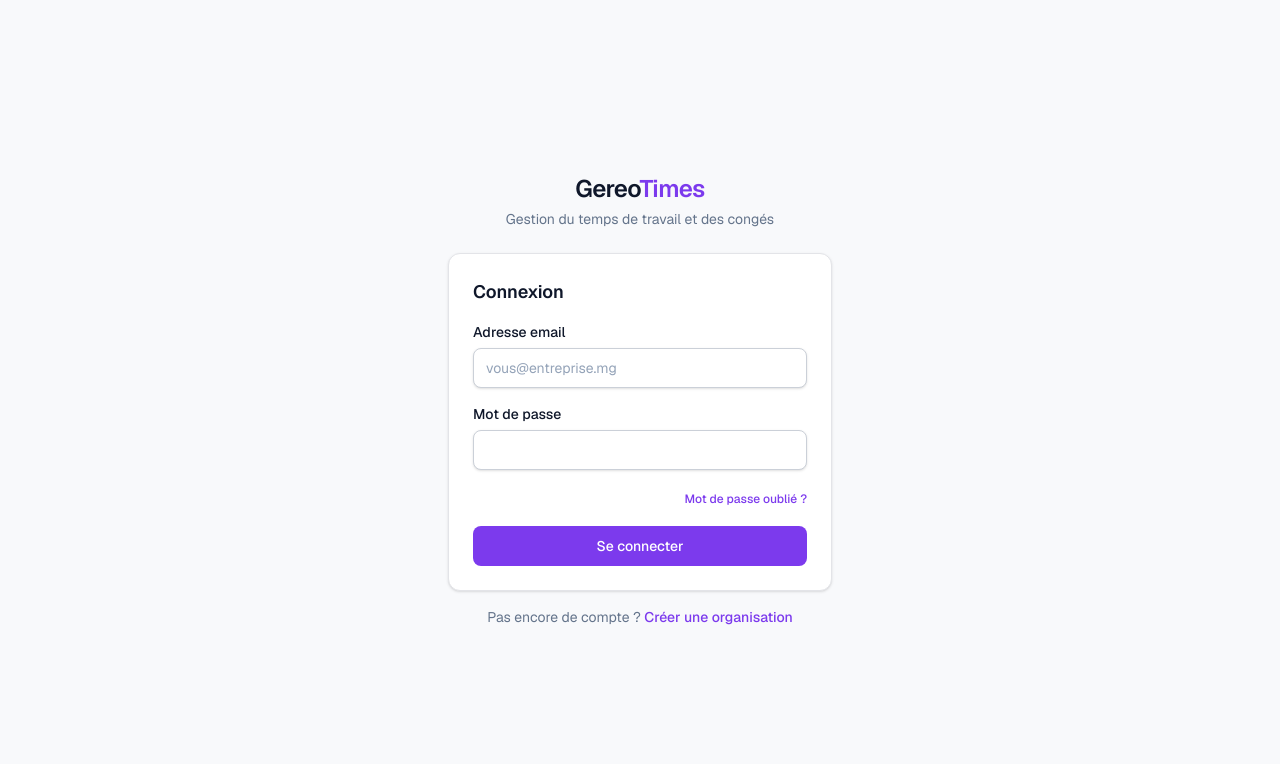
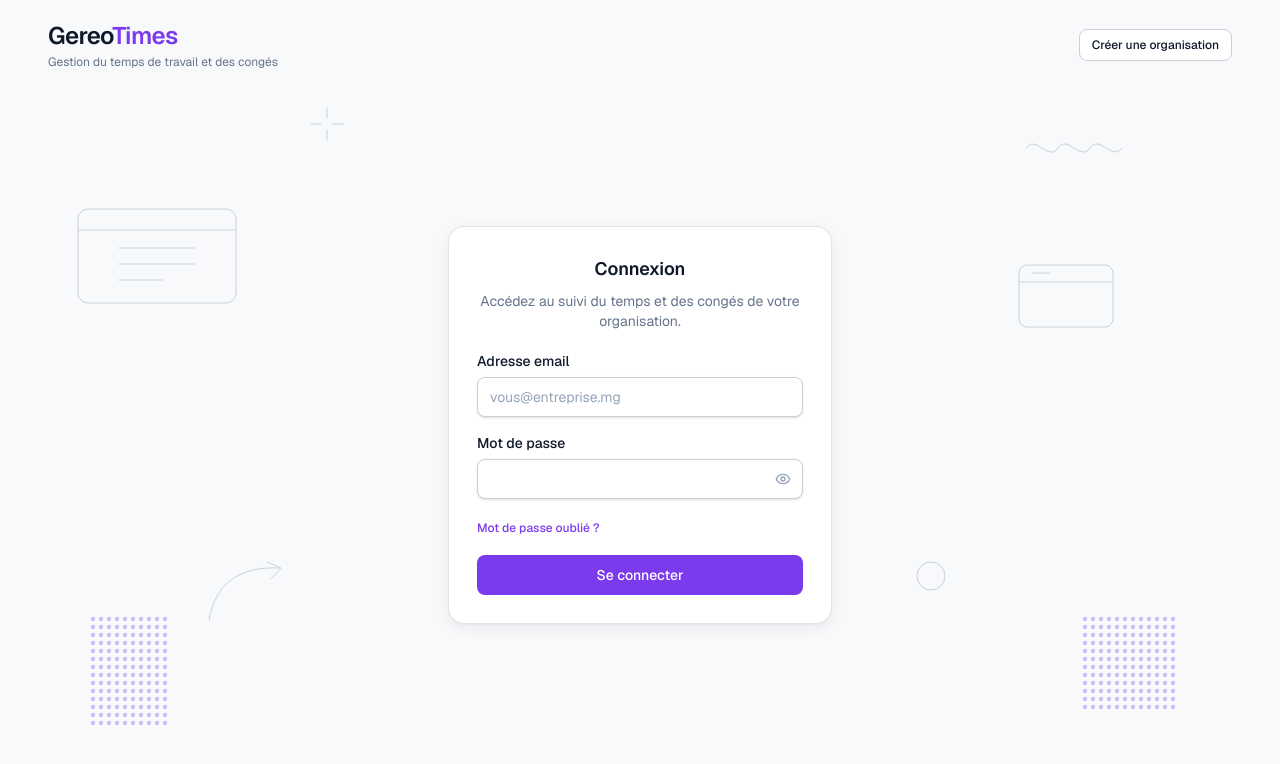
Before and after one commit to mea-dev-pro/gereo_times, a Next.js app: page /connexion in a window 1280 px wide. Shown: the top 764 px of the page. Built offline with nearby package versions, Linux system fonts and the light colour scheme.

Commit message:
Entree d application : habillage inspire de la maquette de connexion, mot de passe affichable, champ au focus en violet

```diff
--- a/src/app/connexion/login-form.tsx
+++ b/src/app/connexion/login-form.tsx
@@ -6,6 +6,7 @@
 import { Alert } from "@/components/ui/alert";
 import { Button } from "@/components/ui/button";
 import { Input, Label } from "@/components/ui/form";
+import { PasswordInput } from "@/components/ui/password-input";
 
 export function LoginForm({ next }: { next: string }) {
   const [state, formAction, pending] = useActionState<ActionState, FormData>(
@@ -34,16 +35,17 @@
 
       <div>
         <Label htmlFor="password">Mot de passe</Label>
-        <Input
+        <PasswordInput
           id="password"
           name="password"
-          type="password"
           required
           autoComplete="current-password"
         />
       </div>
 
-      <p className="text-right">
+      {/* Placé avant le bouton, comme « Having trouble in sign in? » de la
+          maquette de référence. */}
+      <p>
         <Link
           href="/mot-de-passe-oublie"
           className="text-xs font-medium text-brand-strong hover:underline"
--- a/src/app/connexion/page.tsx
+++ b/src/app/connexion/page.tsx
@@ -1,6 +1,7 @@
 import type { Metadata } from "next";
 import Link from "next/link";
 import { AuthCard, AuthShell } from "@/components/auth-shell";
+import { buttonVariants } from "@/components/ui/button";
 import { LoginForm } from "./login-form";
 
 export const metadata: Metadata = { title: "Connexion" };
@@ -17,19 +18,19 @@
 
   return (
     <AuthShell
-      footer={
-        <>
-          Pas encore de compte ?{" "}
-          <Link
-            href="/inscription"
-            className="font-medium text-brand-strong hover:underline"
-          >
-            Créer une organisation
-          </Link>
-        </>
+      action={
+        <Link
+          href="/inscription"
+          className={buttonVariants({ variant: "outline", size: "sm" })}
+        >
+          Créer une organisation
+        </Link>
       }
     >
-      <AuthCard title="Connexion">
+      <AuthCard
+        title="Connexion"
+        description="Accédez au suivi du temps et des congés de votre organisation."
+      >
         <LoginForm next={next} />
       </AuthCard>
     </AuthShell>
--- a/src/app/inscription/signup-form.tsx
+++ b/src/app/inscription/signup-form.tsx
@@ -5,6 +5,7 @@
 import { Alert } from "@/components/ui/alert";
 import { Button } from "@/components/ui/button";
 import { Input, Label } from "@/components/ui/form";
+import { PasswordInput } from "@/components/ui/password-input";
 
 export function SignupForm() {
   const [state, formAction, pending] = useActionState<ActionState, FormData>(
@@ -56,10 +57,9 @@
 
       <div>
         <Label htmlFor="password">Mot de passe</Label>
-        <Input
+        <PasswordInput
           id="password"
           name="password"
-          type="password"
           required
           minLength={6}
           autoComplete="new-password"
--- a/src/components/auth-shell.tsx
+++ b/src/components/auth-shell.tsx
@@ -3,40 +3,54 @@
 import { cn } from "@/lib/utils";
 
 /**
- * Habillage des écrans publics : marque, colonne étroite, carte.
+ * Habillage des écrans publics : l'entrée de l'application.
  *
- * Les écrans de connexion, d'inscription et de réinitialisation répétaient le
- * même bloc à l'identique ; il vit ici. Le point d'arrivée des liens reçus par
- * courriel (/auth/confirmer) garde son propre habillage : il n'a pas de carte,
- * son contenu étant un état de traitement centré.
+ * Inspiration de la maquette `img/ui login.webp` (mesurée au pixel, voir
+ * docs/ECRAN-CONNEXION-REFERENCE.md) pour la **composition** : décor de traits
+ * en fond, barre du haut avec la marque à gauche et l'action de changement de
+ * parcours à droite, carte centrée, titre et sous-titre centrés.
+ *
+ * Ce qui n'est pas repris de la maquette, et pourquoi :
+ *
+ * - **sa palette crème et ambre** : l'identité du projet vient de l'autre
+ *   maquette (violet, cinq teintes sémantiques) et l'ambre y signifie
+ *   « attention » — il ne peut pas devenir décoratif sans perdre son sens ;
+ * - **la rangée de boutons Google / Apple / Facebook** : aucun fournisseur
+ *   d'identité tiers n'est configuré ici, et un bouton sans effet est pire qu'un
+ *   bouton absent ;
+ * - **l'illustration d'une personne** : dessin sous licence, sans équivalent
+ *   dans le projet. Le décor de traits reprend l'esprit « croquis sur fond
+ *   clair » sans rien copier.
+ *
+ * Tout est peint avec les jetons de `globals.css` : les écrans suivent donc le
+ * thème sombre sans variante à écrire.
  */
 export function AuthShell({
+  action,
   children,
-  footer,
 }: {
+  action?: ReactNode;
   children: ReactNode;
-  footer?: ReactNode;
 }) {
   return (
-    <main className="flex min-h-screen items-center justify-center px-4 py-12">
-      <div className="w-full max-w-sm">
-        <div className="mb-6 text-center">
-          <Link
-            href="/connexion"
-            className="text-2xl font-semibold tracking-tight text-content"
-          >
+    <main className="relative flex min-h-screen flex-col overflow-hidden bg-surface-muted">
+      <Decor />
+
+      <header className="relative z-10 flex items-center justify-between gap-3 px-5 py-5 sm:px-8 lg:px-12">
+        <Link href="/connexion" className="min-w-0">
+          <span className="block text-xl font-semibold tracking-tight text-content sm:text-2xl">
             Gereo<span className="text-brand-strong">Times</span>
-          </Link>
-          <p className="mt-1 text-sm text-content-muted">
+          </span>
+          <span className="mt-0.5 hidden text-xs text-content-muted sm:block">
             Gestion du temps de travail et des congés
-          </p>
-        </div>
+          </span>
+        </Link>
 
-        {children}
+        {action ? <div className="shrink-0">{action}</div> : null}
+      </header>
 
-        {footer ? (
-          <p className="mt-4 text-center text-sm text-content-muted">{footer}</p>
-        ) : null}
+      <div className="relative z-10 flex flex-1 items-center justify-center px-4 pb-12 pt-2">
+        <div className="w-full max-w-sm">{children}</div>
       </div>
     </main>
   );
@@ -56,22 +70,147 @@
   return (
     <div
       className={cn(
-        "rounded-xl border border-border bg-surface p-6 shadow-sm",
+        "rounded-card border border-border bg-surface p-6 shadow-card sm:p-7",
         className
       )}
     >
-      <h1
-        className={cn(
-          "text-lg font-semibold text-content",
-          description ? "mb-1" : "mb-4"
-        )}
-      >
+      <h1 className="text-center text-lg font-semibold text-content">
         {title}
       </h1>
       {description ? (
-        <p className="mb-4 text-sm text-content-muted">{description}</p>
+        <p className="mt-2 text-center text-sm text-content-muted">
+          {description}
+        </p>
       ) : null}
-      {children}
+      <div className="mt-5">{children}</div>
     </div>
   );
 }
+
+/**
+ * Décor de fond : traits fins et pointillés, dans l'esprit de la maquette.
+ * Décoratif de bout en bout (`aria-hidden`), donc absent de l'arbre
+ * d'accessibilité. Réservé aux grands écrans : sur téléphone, la place
+ * appartient au formulaire.
+ */
+function Decor() {
+  return (
+    <div
+      aria-hidden="true"
+      className="pointer-events-none absolute inset-0 hidden select-none lg:block"
+    >
+      {/* Fenêtre de navigateur, à gauche du formulaire */}
+      <svg
+        className="absolute left-[6%] top-[26%] h-24 w-40 text-border-strong"
+        viewBox="0 0 160 96"
+        fill="none"
+      >
+        <rect x="1" y="1" width="158" height="94" rx="10" stroke="currentColor" />
+        <path d="M1 22h158" stroke="currentColor" />
+        <path
+          d="M42 40h76M42 56h76M42 72h44"
+          stroke="currentColor"
+          strokeLinecap="round"
+        />
+      </svg>
+
+      {/* Flèche courbe, en bas à gauche */}
+      <svg
+        className="absolute bottom-[22%] left-[16%] h-16 w-24 text-border-strong"
+        viewBox="0 0 96 64"
+        fill="none"
+      >
+        <path
+          d="M4 60C10 24 34 6 74 8"
+          stroke="currentColor"
+          strokeLinecap="round"
+        />
+        <path
+          d="M62 2l14 6-10 11"
+          stroke="currentColor"
+          strokeLinecap="round"
+          strokeLinejoin="round"
+        />
+      </svg>
+
+      {/* Rectangle pointillé, en bas à gauche */}
+      <svg
+        className="absolute bottom-[9%] left-[7%] h-28 w-20 text-brand opacity-40"
+        viewBox="0 0 80 112"
+      >
+        <defs>
+          <pattern
+            id="points-auth-gauche"
+            width="8"
+            height="8"
+            patternUnits="userSpaceOnUse"
+          >
+            <circle cx="3" cy="3" r="2.2" fill="currentColor" />
+          </pattern>
+        </defs>
+        <rect width="80" height="112" fill="url(#points-auth-gauche)" />
+      </svg>
+
+      {/* Trait ondulé, en haut à droite */}
+      <svg
+        className="absolute right-[10%] top-[17%] h-6 w-32 text-border-strong"
+        viewBox="0 0 128 24"
+        fill="none"
+      >
+        <path
+          d="M2 12c10-14 22 14 32 0s22 14 32 0 22 14 32 0"
+          stroke="currentColor"
+          strokeLinecap="round"
+        />
+      </svg>
+
+      {/* Fenêtre à onglets, à droite du formulaire */}
+      <svg
+        className="absolute right-[13%] top-[33%] h-16 w-24 text-border-strong"
+        viewBox="0 0 96 64"
+        fill="none"
+      >
+        <rect x="1" y="1" width="94" height="62" rx="8" stroke="currentColor" />
+        <path d="M1 18h94M14 9h18" stroke="currentColor" strokeLinecap="round" />
+      </svg>
+
+      {/* Rectangle pointillé, en bas à droite */}
+      <svg
+        className="absolute bottom-[11%] right-[8%] h-24 w-24 text-brand opacity-40"
+        viewBox="0 0 96 96"
+      >
+        <defs>
+          <pattern
+            id="points-auth-droite"
+            width="8"
+            height="8"
+            patternUnits="userSpaceOnUse"
+          >
+            <circle cx="3" cy="3" r="2.2" fill="currentColor" />
+          </pattern>
+        </defs>
+        <rect width="96" height="96" fill="url(#points-auth-droite)" />
+      </svg>
+
+      {/* Quelques éclats, pour l'aération */}
+      <svg
+        className="absolute left-[24%] top-[13%] h-10 w-10 text-border-strong"
+        viewBox="0 0 40 40"
+        fill="none"
+      >
+        <path
+          d="M20 4v10M20 26v10M4 20h10M26 20h10"
+          stroke="currentColor"
+          strokeLinecap="round"
+        />
+      </svg>
+      <svg
+        className="absolute bottom-[26%] right-[26%] h-8 w-8 text-border-strong"
+        viewBox="0 0 32 32"
+        fill="none"
+      >
+        <circle cx="16" cy="16" r="14" stroke="currentColor" />
+      </svg>
+    </div>
+  );
+}
--- a/src/components/ui/form.tsx
+++ b/src/components/ui/form.tsx
@@ -2,7 +2,7 @@
 import { cn } from "@/lib/utils";
 
 const base =
-  "flex w-full rounded-lg border border-border-strong bg-surface px-3 py-2 text-sm text-content shadow-sm placeholder:text-content-subtle focus-visible:border-blue-600 focus-visible:outline-none disabled:cursor-not-allowed disabled:bg-surface-muted disabled:text-content-muted";
+  "flex w-full rounded-lg border border-border-strong bg-surface px-3 py-2 text-sm text-content shadow-sm placeholder:text-content-subtle focus-visible:border-brand-strong disabled:cursor-not-allowed disabled:bg-surface-muted disabled:text-content-muted";
 
 export function Input({
   className,
--- /dev/null
+++ b/src/components/ui/password-input.tsx
@@ -0,0 +1,44 @@
+"use client";
+
+import { useState } from "react";
+import { Eye, EyeOff } from "lucide-react";
+import { cn } from "@/lib/utils";
+import { Input } from "./form";
+
+/**
+ * Champ mot de passe, avec affichage à la demande — le « Hide » de la maquette
+ * `img/ui login.webp`.
+ *
+ * Le bouton ne change pas `aria-pressed` : son nom accessible décrit l'action
+ * disponible (« Afficher le mot de passe » / « Masquer le mot de passe »), ce
+ * qui suffit et évite de signaler deux fois la même chose aux lecteurs d'écran.
+ * Il est en `type="button"` : sans cela, il soumettrait le formulaire.
+ */
+export function PasswordInput({
+  className,
+  ...props
+}: React.InputHTMLAttributes<HTMLInputElement>) {
+  const [visible, setVisible] = useState(false);
+
+  return (
+    <div className="relative">
+      <Input
+        {...props}
+        type={visible ? "text" : "password"}
+        className={cn("pr-11", className)}
+      />
+      <button
+        type="button"
+        onClick={() => setVisible((precedent) => !precedent)}
+        aria-label={visible ? "Masquer le mot de passe" : "Afficher le mot de passe"}
+        className="absolute inset-y-0 right-0 flex items-center px-3 text-content-subtle transition-colors hover:text-content focus-visible:outline-none"
+      >
+        {visible ? (
+          <EyeOff className="size-4" aria-hidden="true" />
+        ) : (
+          <Eye className="size-4" aria-hidden="true" />
+        )}
+      </button>
+    </div>
+  );
+}
```
Also changed, not shown: src/app/auth/confirmer/page.tsx (+27 -16 lines), src/app/auth/reinitialiser/nouveau-mot-de-passe-form.tsx (+4 -5 lines), src/app/auth/reinitialiser/page.tsx (+4 -3 lines), src/app/inscription/page.tsx (+8 -10 lines), src/app/mot-de-passe-oublie/page.tsx (+8 -10 lines), 3 other files (tests, documents, lock files or other folders).
